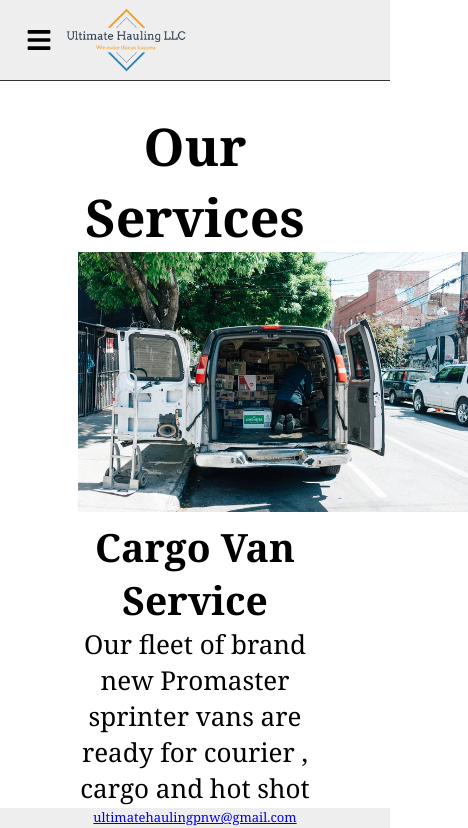
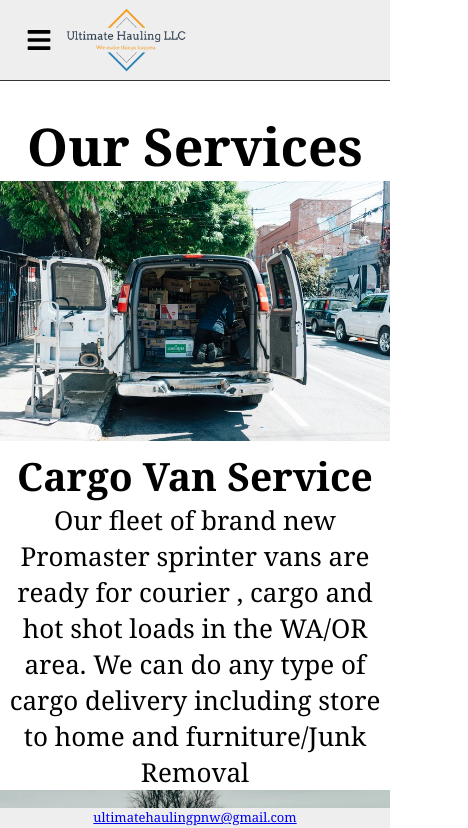
Before and after one commit to GreenUpBuddy/UltimateHaulingWebApp, a React (Create React App) app: page /services in a window 390 px wide. Shown: the top 828 px of the page, 468 px wide, since content can reach past the window. Built offline with nearby package versions, Linux system fonts and the light colour scheme.

Commit message:
Images running off side of screen mobile in Services

```diff
--- a/src/pages/Services.js
+++ b/src/pages/Services.js
@@ -14,11 +14,9 @@ const mediumFleet = require("./images/unitVan640.webp");
 
 export const Services = () => {
 	return (
-		<div className="services" style={{
-			display: 'block'
-		  }}>
-			<h1>Our Services</h1>
+		<div className="services">
 			<form>
+				<h1>Our Services</h1>
 				<img alt="A cargo van being unloaded of the product it was carrying"
 				src={require("./images/cargovan.jpg")}
 				srcset={`${smallCargo} 359w, ${mediumCargo} 719w`}
```
